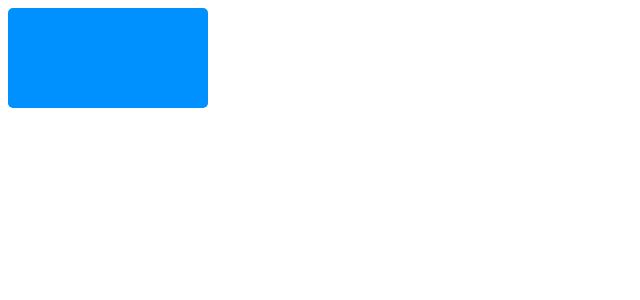
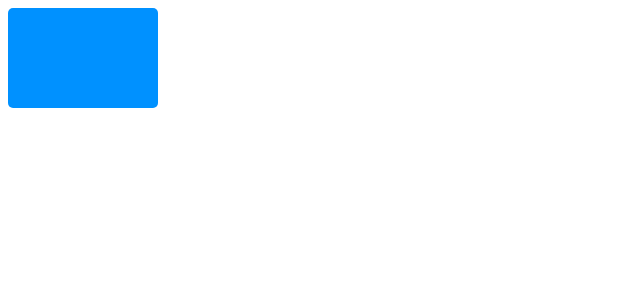
Before and after one commit to Nodirbek123528/podarok, a React (Vite) app: page / in a window 1280 px wide. Shown: the top 300 px of the page, without its empty margins (0-640 px from the left). Built offline with nearby package versions, Linux system fonts and the light colour scheme.

Commit message:
first commit

```diff
--- a/src/App.css
+++ b/src/App.css
@@ -1,5 +1,5 @@
 .button {
-  width: 200px;
+  width: 150px;
   height: 100px;
   border-radius: 5px;
   background-color: rgb(0, 145, 255);
```
